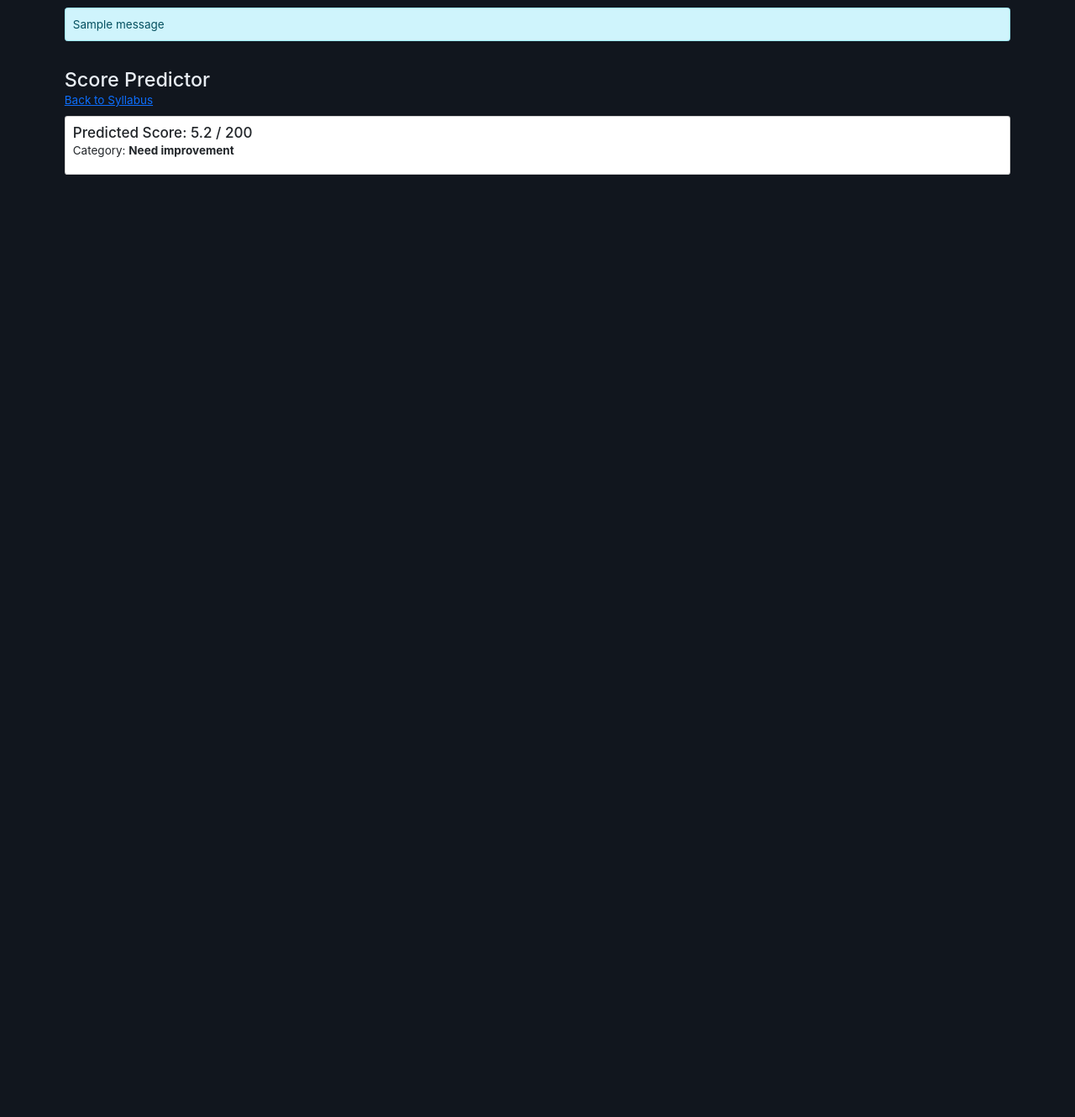
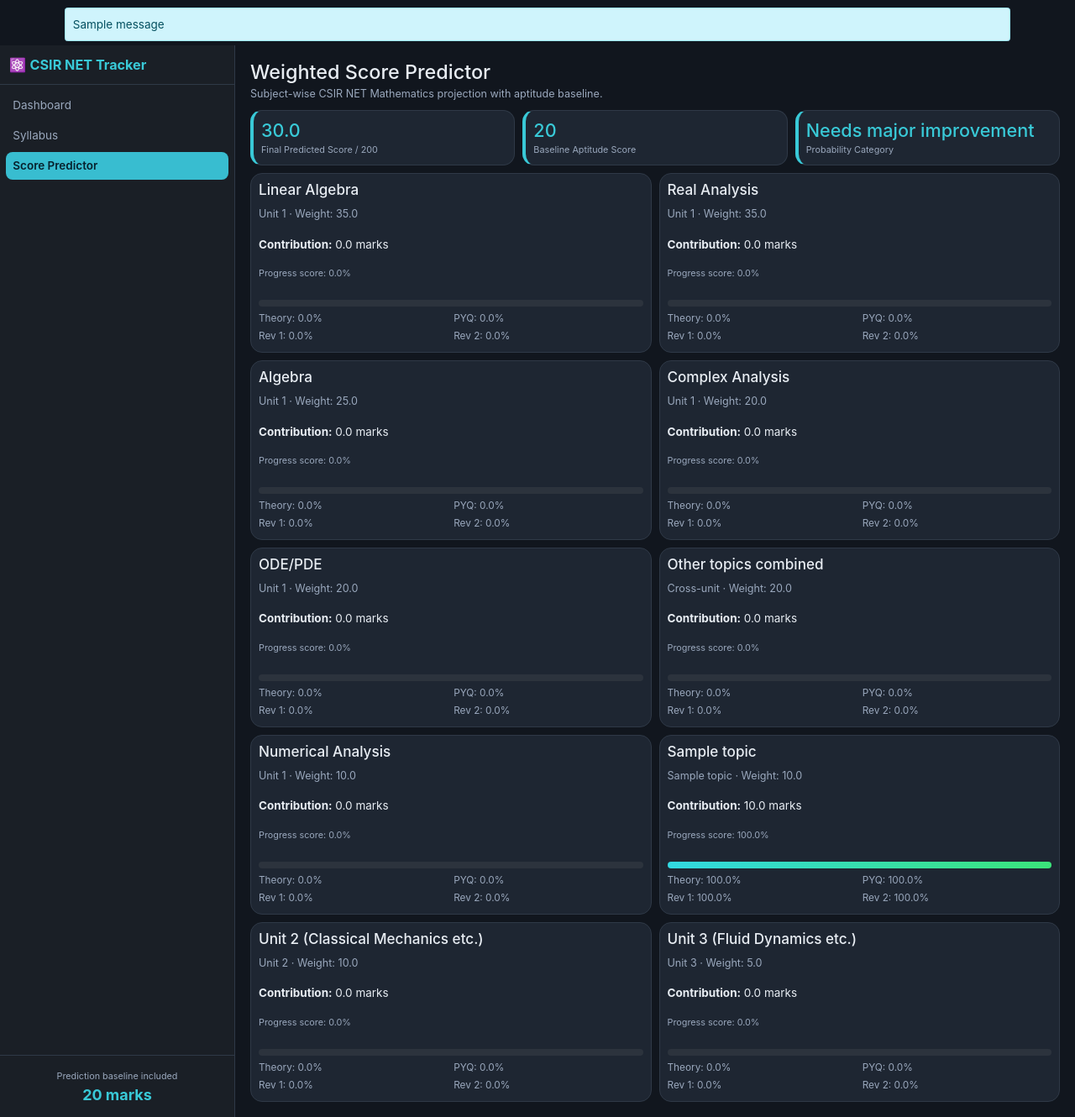
Before and after one commit to rav3n-v/task_tracker, a Flask app: page /score-predictor in a window 1280 px wide. Shown: the whole page at 84% size. Before the commit the page ends 208 px from the top, so only its background shows below. Run offline with Flask 3, Linux system fonts and the light colour scheme; the visitor is signed in with stand-in values (Sample User, id 1); tables that the repository leaves empty hold one stand-in row (values such as "Sample post"); one stand-in notice (Sample message) is shown; some libraries are stand-ins or nearby versions.

Commit message:
Redesign score predictor with weighted subject scoring

```diff
--- a/app.py
+++ b/app.py
@@ -149,7 +149,9 @@ class DailyRoutineTask(db.Model):
 
 class SyllabusTopic(db.Model):
     id = db.Column(db.Integer, primary_key=True)
-    subject = db.Column(db.String(120), nullable=False, index=True)
+    subject_name = db.Column(db.String(120), nullable=False, index=True)
+    unit_name = db.Column(db.String(120), nullable=False, index=True)
+    weight = db.Column(db.Float, nullable=False, default=0)
     topic_name = db.Column(db.String(255), nullable=False)
 
 
@@ -171,66 +173,108 @@ class UserSyllabusProgress(db.Model):
     revision_2_done = db.Column(db.Boolean, default=False, nullable=False)
 
 
-SYLLABUS: dict[str, list[str]] = {
-    "Mathematical Analysis": [
-        "Real number system and sequences",
-        "Continuity, differentiability and Riemann integration",
-        "Series and uniform convergence",
-        "Functions of several variables and Jacobians",
-    ],
-    "Linear Algebra": [
-        "Vector spaces, basis, dimension",
-        "Linear transformations and matrix representations",
-        "Eigenvalues, eigenvectors and diagonalization",
-        "Inner product spaces and spectral theorem",
-    ],
-    "Complex Analysis": [
-        "Analytic functions and Cauchy-Riemann equations",
-        "Cauchy integral theorem and formula",
-        "Laurent series and residue calculus",
-        "Conformal mappings",
-    ],
-    "Algebra": [
-        "Groups, subgroups and quotient groups",
-        "Rings, ideals and homomorphisms",
-        "Polynomial rings and irreducibility",
-        "Fields and finite fields",
-    ],
-    "Ordinary Differential Equations": [
-        "First order equations",
-        "Linear differential equations",
-        "Existence and uniqueness theorems",
-        "Sturm-Liouville problems",
-    ],
-    "Partial Differential Equations": [
-        "First order PDEs",
-        "Second order PDE classification",
-        "Laplace, wave and heat equations",
-        "Fourier methods and boundary value problems",
-    ],
-    "Numerical Analysis": [
-        "Errors and floating point arithmetic",
-        "Interpolation and numerical differentiation",
-        "Numerical integration",
-        "Solutions of algebraic and differential equations",
-    ],
-    "Calculus of Variations": [
-        "Euler-Lagrange equations",
-        "Variational principles",
-        "Constraints and Lagrange multipliers",
-    ],
-    "Classical Mechanics": [
-        "Lagrangian and Hamiltonian formulations",
-        "Central force motion",
-        "Rigid body dynamics",
-    ],
-    "Probability and Statistics": [
-        "Random variables and distributions",
-        "Expectation and moments",
-        "Limit theorems",
-        "Estimation and hypothesis testing",
-    ],
+SUBJECT_WEIGHTAGE: dict[str, float] = {
+    "Linear Algebra": 35,
+    "Real Analysis": 35,
+    "Algebra": 25,
+    "Complex Analysis": 20,
+    "ODE/PDE": 20,
+    "Numerical Analysis": 10,
+    "Unit 2 (Classical Mechanics etc.)": 10,
+    "Unit 3 (Fluid Dynamics etc.)": 5,
+    "Other topics combined": 20,
 }
+
+
+SYLLABUS: dict[str, dict[str, list[str] | str]] = {
+    "Real Analysis": {
+        "unit_name": "Unit 1",
+        "topics": [
+            "Real number system and sequences",
+            "Continuity, differentiability and Riemann integration",
+            "Series and uniform convergence",
+            "Functions of several variables and Jacobians",
+        ],
+    },
+    "Linear Algebra": {
+        "unit_name": "Unit 1",
+        "topics": [
+            "Vector spaces, basis, dimension",
+            "Linear transformations and matrix representations",
+            "Eigenvalues, eigenvectors and diagonalization",
+            "Inner product spaces and spectral theorem",
+        ],
+    },
+    "Complex Analysis": {
+        "unit_name": "Unit 1",
+        "topics": [
+            "Analytic functions and Cauchy-Riemann equations",
+            "Cauchy integral theorem and formula",
+            "Laurent series and residue calculus",
+            "Conformal mappings",
+        ],
+    },
+    "Algebra": {
+        "unit_name": "Unit 1",
+        "topics": [
+            "Groups, subgroups and quotient groups",
+            "Rings, ideals and homomorphisms",
+            "Polynomial rings and irreducibility",
+            "Fields and finite fields",
+        ],
+    },
+    "ODE/PDE": {
+        "unit_name": "Unit 1",
+        "topics": [
+            "First order equations",
+            "Linear differential equations",
+            "Existence and uniqueness theorems",
+            "Sturm-Liouville problems",
+            "First order PDEs",
+            "Second order PDE classification",
+            "Laplace, wave and heat equations",
+            "Fourier methods and boundary value problems",
+        ],
+    },
+    "Numerical Analysis": {
+        "unit_name": "Unit 1",
+        "topics": [
+            "Errors and floating point arithmetic",
+            "Interpolation and numerical differentiation",
+            "Numerical integration",
+            "Solutions of algebraic and differential equations",
+        ],
+    },
+    "Unit 2 (Classical Mechanics etc.)": {
+        "unit_name": "Unit 2",
+        "topics": [
+            "Lagrangian and Hamiltonian formulations",
+            "Central force motion",
+            "Rigid body dynamics",
+        ],
+    },
+    "Unit 3 (Fluid Dynamics etc.)": {
+        "unit_name": "Unit 3",
+        "topics": [
+            "Fluid statics and kinematics",
+            "Euler and Navier-Stokes equations",
+            "Boundary layer basics",
+        ],
+    },
+    "Other topics combined": {
+        "unit_name": "Cross-unit",
+        "topics": [
+            "Random variables and distributions",
+            "Expectation and moments",
+            "Limit theorems",
+            "Estimation and hypothesis testing",
+            "Euler-Lagrange equations",
+            "Variational principles",
+            "Constraints and Lagrange multipliers",
+        ],
+    },
+}
+
 
 
 def parse_optional_date(date_value: str | None) -> date | None:
@@ -453,16 +497,26 @@ def calculate_countdown(target_exam: date | None) -> dict[str, int]:
 
 def seed_syllabus_topics() -> None:
     existing_topics = {
-        (topic.subject, topic.topic_name)
+        (topic.subject_name, topic.topic_name)
         for topic in SyllabusTopic.query.with_entities(
-            SyllabusTopic.subject, SyllabusTopic.topic_name
+            SyllabusTopic.subject_name, SyllabusTopic.topic_name
         ).all()
     }
     new_topics = []
-    for subject, topics in SYLLABUS.items():
+    for subject_name, details in SYLLABUS.items():
+        topics = details["topics"]
+        unit_name = str(details["unit_name"])
+        weight = SUBJECT_WEIGHTAGE[subject_name] / max(len(topics), 1)
         for topic_name in topics:
-            if (subject, topic_name) not in existing_topics:
-                new_topics.append(SyllabusTopic(subject=subject, topic_name=topic_name))
+            if (subject_name, topic_name) not in existing_topics:
+                new_topics.append(
+                    SyllabusTopic(
+                        subject_name=subject_name,
+                        unit_name=unit_name,
+                        weight=weight,
+                        topic_name=topic_name,
+                    )
+                )
     if new_topics:
         db.session.add_all(new_topics)
         db.session.commit()
@@ -497,7 +551,7 @@ def calculate_study_time_totals(user: User) -> dict[str, float]:
 
 
 def compute_syllabus_progress(user: User) -> dict[str, Any]:
-    topics = SyllabusTopic.query.order_by(SyllabusTopic.subject, SyllabusTopic.id).all()
+    topics = SyllabusTopic.query.order_by(SyllabusTopic.subject_name, SyllabusTopic.id).all()
     progress_items = UserSyllabusProgress.query.filter_by(user_id=user.id).all()
     progress_by_topic = {item.topic_id: item for item in progress_items}
     total = len(topics)
@@ -514,7 +568,7 @@ def compute_syllabus_progress(user: User) -> dict[str, Any]:
         counters["pyq"] += int(pyq)
         counters["rev1"] += int(rev1)
         counters["rev2"] += int(rev2)
-        grouped.setdefault(topic.subject, []).append(
+        grouped.setdefault(topic.subject_name, []).append(
             {
                 "topic_id": topic.id,
                 "topic_name": topic.topic_name,
@@ -532,7 +586,55 @@ def compute_syllabus_progress(user: User) -> dict[str, Any]:
         "revision_2_percent": round((counters["rev2"] / total) * 100, 1) if total else 0,
     }
 
-    return {"grouped_topics": grouped, "total_topics": total, **percentages}
+    subject_meta: dict[str, dict[str, float | str]] = {}
+    for topic in topics:
+        if topic.subject_name not in subject_meta:
+            subject_meta[topic.subject_name] = {"unit_name": topic.unit_name, "weight": 0.0}
+        subject_meta[topic.subject_name]["weight"] = float(subject_meta[topic.subject_name]["weight"]) + float(topic.weight)
+
+    subject_breakdown = []
+    for subject_name, topics_list in grouped.items():
+        topic_count = len(topics_list)
+        if not topic_count:
+            continue
+        theory_pct = (sum(1 for t in topics_list if t["theory_completed"]) / topic_count) * 100
+        pyq_pct = (sum(1 for t in topics_list if t["pyq_30_done"]) / topic_count) * 100
+        rev1_pct = (sum(1 for t in topics_list if t["revision_1_done"]) / topic_count) * 100
+        rev2_pct = (sum(1 for t in topics_list if t["revision_2_done"]) / topic_count) * 100
+        progress_score = (
+            theory_pct * 0.4
+            + pyq_pct * 0.3
+            + rev1_pct * 0.2
+            + rev2_pct * 0.1
+        ) / 100
+        subject_weight = float(subject_meta.get(subject_name, {}).get("weight", SUBJECT_WEIGHTAGE.get(subject_name, 0)))
+        subject_contribution = progress_score * subject_weight
+        subject_breakdown.append(
+            {
+                "subject_name": subject_name,
+                "unit_name": str(subject_meta.get(subject_name, {}).get("unit_name", "Unknown Unit")),
+                "weight": subject_weight,
+                "theory_percent": round(theory_pct, 1),
+                "pyq_percent": round(pyq_pct, 1),
+                "revision_1_percent": round(rev1_pct, 1),
+                "revision_2_percent": round(rev2_pct, 1),
+                "progress_score": round(progress_score * 100, 1),
+                "contribution": round(subject_contribution, 2),
+            }
+        )
+
+    subject_breakdown.sort(key=lambda item: item["weight"], reverse=True)
+    weighted_total = sum(item["contribution"] for item in subject_breakdown)
+    final_score = min(200, round(20 + weighted_total, 2))
+
+    return {
+        "grouped_topics": grouped,
+        "total_topics": total,
+        "subject_breakdown": subject_breakdown,
+        "weighted_total": round(weighted_total, 2),
+        "final_score": final_score,
+        **percentages,
+    }
 
 
 def build_dashboard_context(user: User, active_route: str) -> dict[str, Any]:
@@ -543,7 +645,7 @@ def build_dashboard_context(user: User, active_route: str) -> dict[str, Any]:
     study_totals = calculate_study_time_totals(user)
 
     return {
-        "syllabus": SYLLABUS,
+        "syllabus": {k: v["topics"] for k, v in SYLLABUS.items()},
         "active_route": active_route,
         "study_streak": calculate_study_streak(tasks),
         "total_tracked_minutes": total_tracked_minutes,
@@ -690,29 +792,21 @@ def create_app() -> Flask:
         user = get_current_user()
         assert user is not None
         data = compute_syllabus_progress(user)
-        total = data["total_topics"]
-        theory_percent = (data["theory_percent"] / 100) if total else 0
-        pyq_percent = (data["pyq_percent"] / 100) if total else 0
-        rev1_percent = (data["revision_1_percent"] / 100) if total else 0
-        rev2_percent = (data["revision_2_percent"] / 100) if total else 0
+        score = data["final_score"]
 
-        score = (
-            theory_percent * 0.4
-            + pyq_percent * 0.3
-            + rev1_percent * 0.2
-            + rev2_percent * 0.1
-        ) * 200
-
-        category = "Need improvement"
-        if score > 160:
-            category = "JRF likely"
-        elif score >= 130:
-            category = "NET likely"
+        category = "Needs major improvement"
+        if score >= 160:
+            category = "Strong JRF potential"
+        elif score >= 140:
+            category = "NET very likely"
+        elif score >= 120:
+            category = "NET possible"
 
         return render_template(
             "score_predictor.html",
-            predicted_score=round(score, 2),
+            predicted_score=score,
             category=category,
+            subject_breakdown=data["subject_breakdown"],
             active_route="score-predictor",
         )
 
@@ -875,7 +969,7 @@ def create_app() -> Flask:
             {
                 "tasks": tasks,
                 "settings": setting_model.to_dict(),
-                "syllabus": SYLLABUS,
+                "syllabus": {k: v["topics"] for k, v in SYLLABUS.items()},
                 "user": user.to_dict(),
                 "study_streak": calculate_study_streak(task_models),
                 "total_tracked_minutes": total_tracked_minutes,
--- a/static/css/styles.css
+++ b/static/css/styles.css
@@ -365,3 +365,23 @@ select:focus-visible {
   border-bottom: 1px solid var(--line);
   font-size: 1.2rem;
 }
+
+.score-predictor-view .score-summary-grid {
+  grid-template-columns: repeat(3, minmax(220px, 1fr));
+}
+
+.subject-breakdown-grid {
+  grid-template-columns: repeat(2, minmax(260px, 1fr));
+}
+
+.subject-card {
+  display: grid;
+  gap: .7rem;
+}
+
+.subject-substats {
+  display: grid;
+  grid-template-columns: repeat(2, minmax(120px, 1fr));
+  gap: .35rem .75rem;
+  color: var(--muted);
+}
--- a/templates/score_predictor.html
+++ b/templates/score_predictor.html
@@ -1,15 +1,63 @@
 {% extends 'base.html' %}
 
+{% block title %}Score Predictor - CSIR NET Tracker{% endblock %}
+
 {% block content %}
-<div class="container py-5">
-  <h1>Score Predictor</h1>
-  <p><a href="{{ url_for('render_syllabus') }}">Back to Syllabus</a></p>
+<a class="skip-link" href="#mainContent">Skip to main content</a>
+<div class="layout">
+  <aside class="sidebar" aria-label="Primary">
+    <div class="brand">⚛️ <span>CSIR NET Tracker</span></div>
+    <nav class="nav-links" aria-label="Sections">
+      <a href="{{ url_for('render_dashboard') }}">Dashboard</a>
+      <a href="{{ url_for('render_syllabus') }}">Syllabus</a>
+      <a href="{{ url_for('render_score_predictor') }}" class="active">Score Predictor</a>
+    </nav>
+    <div class="sidebar-footer">
+      <small>Prediction baseline included</small>
+      <p>20 marks</p>
+    </div>
+  </aside>
 
-  <div class="card">
-    <div class="card-body">
-      <h2>Predicted Score: {{ predicted_score }} / 200</h2>
-      <p>Category: <strong>{{ category }}</strong></p>
+  <main id="mainContent" class="content score-predictor-view">
+    <h1>Weighted Score Predictor</h1>
+    <p class="subtitle">Subject-wise CSIR NET Mathematics projection with aptitude baseline.</p>
+
+    <div class="cards-grid score-summary-grid">
+      <article class="metric-card">
+        <h3>{{ predicted_score }}</h3>
+        <p>Final Predicted Score / 200</p>
+      </article>
+      <article class="metric-card">
+        <h3>20</h3>
+        <p>Baseline Aptitude Score</p>
+      </article>
+      <article class="metric-card">
+        <h3>{{ category }}</h3>
+        <p>Probability Category</p>
+      </article>
     </div>
-  </div>
+
+    <div class="cards-grid subject-breakdown-grid">
+      {% for subject in subject_breakdown %}
+      <article class="panel subject-card">
+        <h2>{{ subject.subject_name }}</h2>
+        <p class="subtitle">{{ subject.unit_name }} · Weight: {{ subject.weight }}</p>
+        <p><strong>Contribution:</strong> {{ subject.contribution }} marks</p>
+        <p class="task-meta">Progress score: {{ subject.progress_score }}%</p>
+
+        <div class="metric-bar" role="progressbar" aria-label="{{ subject.subject_name }} progress" aria-valuenow="{{ subject.progress_score }}" aria-valuemin="0" aria-valuemax="100">
+          <span style="width: {{ subject.progress_score }}%;"></span>
+        </div>
+
+        <div class="subject-substats">
+          <small>Theory: {{ subject.theory_percent }}%</small>
+          <small>PYQ: {{ subject.pyq_percent }}%</small>
+          <small>Rev 1: {{ subject.revision_1_percent }}%</small>
+          <small>Rev 2: {{ subject.revision_2_percent }}%</small>
+        </div>
+      </article>
+      {% endfor %}
+    </div>
+  </main>
 </div>
 {% endblock %}
```
Also changed, not shown: migrations/versions/20260226_03_syllabus_topic_weightage.py (added, +47 -0 lines), tests/test_routes.py (+37 -0 lines).
